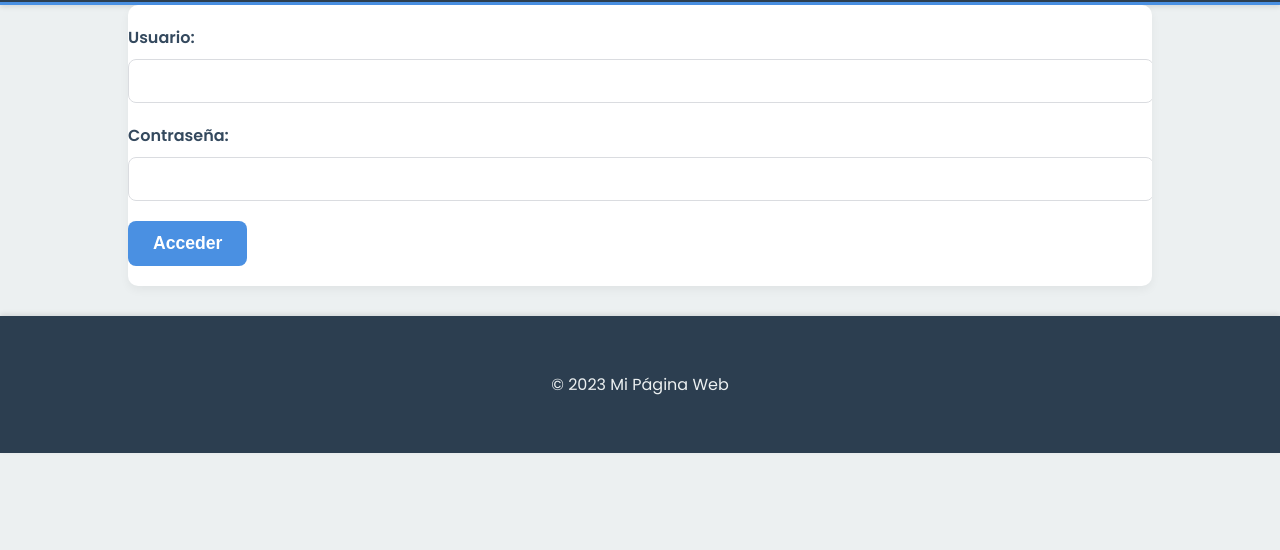
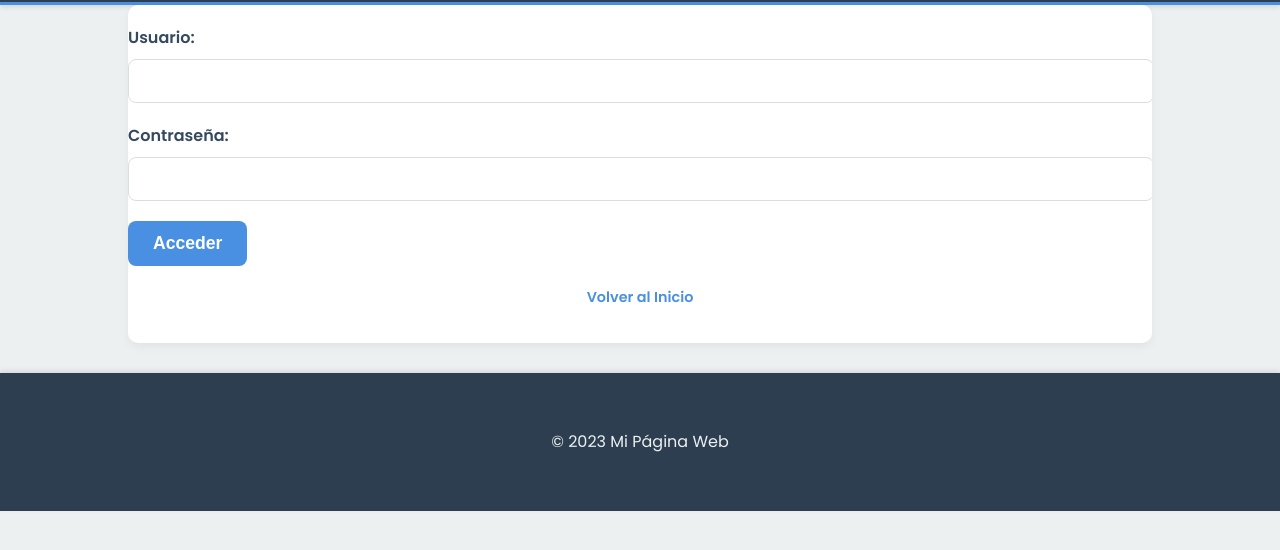
Before and after one commit to Dstruk/prueba1, a plain HTML site: page login.html in a window 1280 px wide. Shown: the part 114-664 px from the top of the page. Drawn offline with Linux system fonts and the light colour scheme.

Commit message:
Feature: Add back to home link on login page

```diff
--- a/login.html
+++ b/login.html
@@ -23,6 +23,7 @@
                 <input type="password" id="password" name="password" required>
             </div>
             <button type="submit">Acceder</button>
+            <p class="back-to-home"><a href="index.html">Volver al Inicio</a></p>
         </form>
     </main>
     <footer>
--- a/style.css
+++ b/style.css
@@ -135,3 +135,19 @@ button[type="submit"]:hover {
 button[type="submit"]:active {
     transform: translateY(0);
 }
+
+.back-to-home {
+    text-align: center;
+    margin-top: 20px;
+    font-size: 0.9em;
+}
+
+.back-to-home a {
+    color: var(--primary-color);
+    text-decoration: none;
+    font-weight: 600;
+}
+
+.back-to-home a:hover {
+    text-decoration: underline;
+}
```
